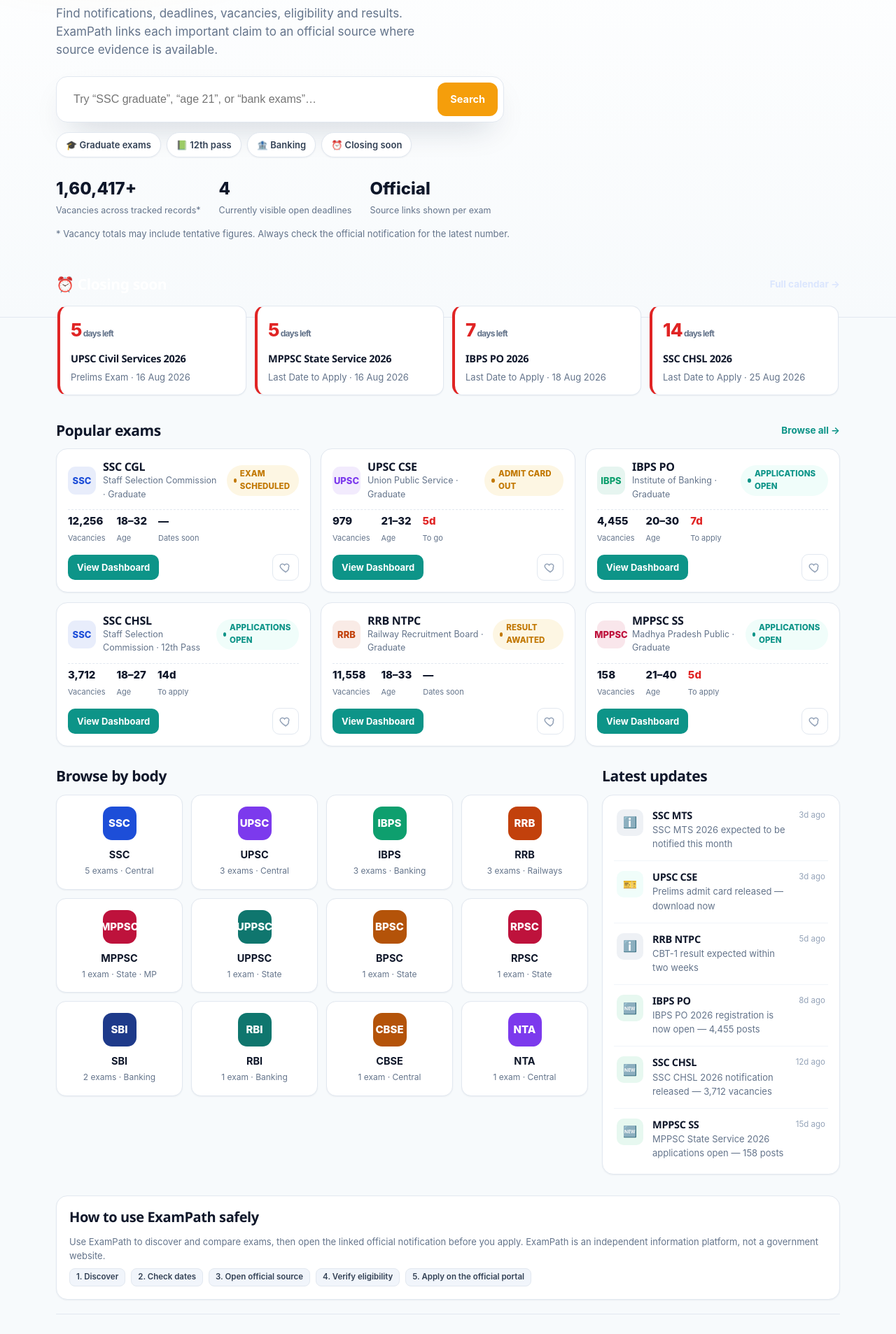
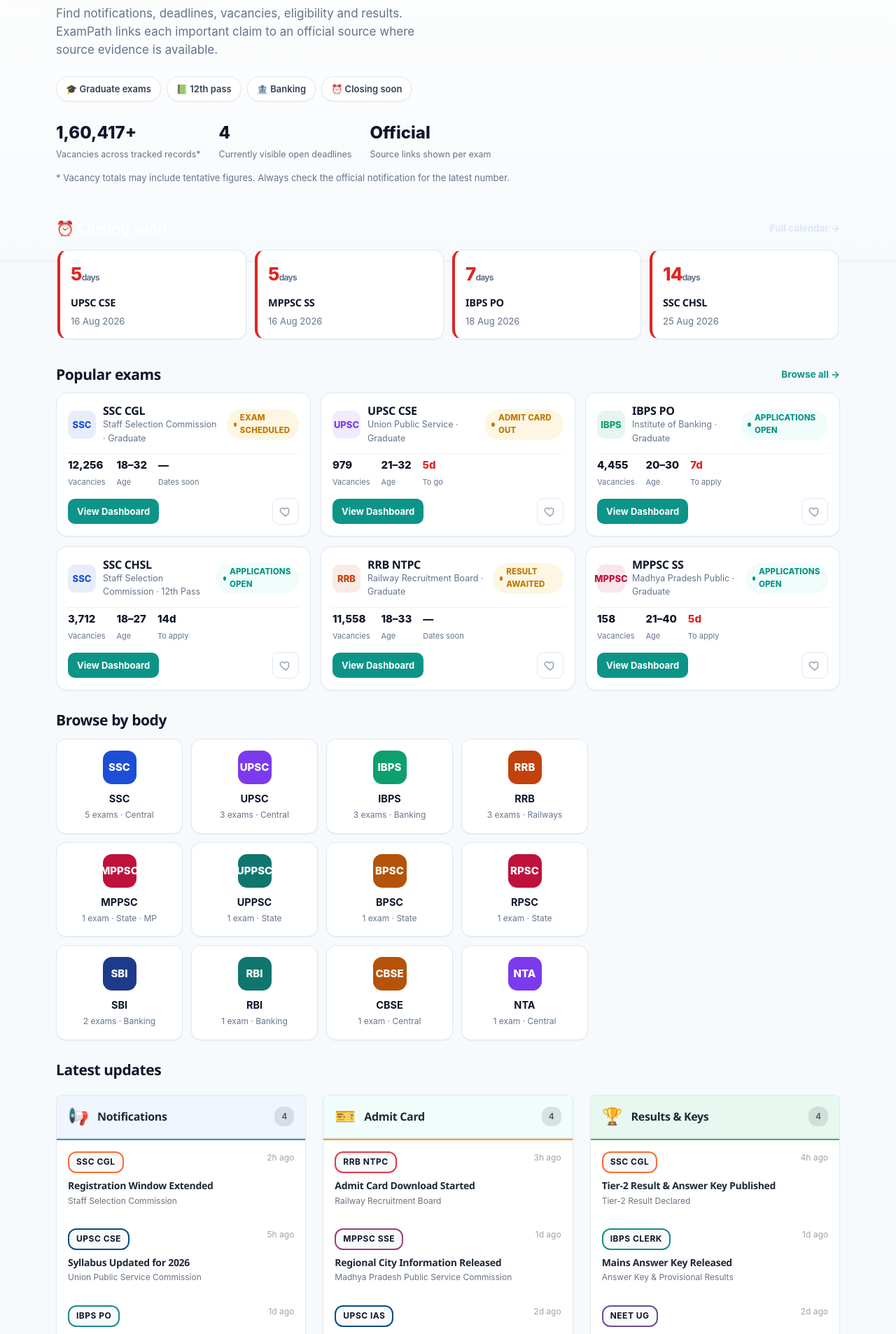
Before and after one commit to hemantsatishjadhav06-ai/Exampath, a Next.js app in the folder web/: page / in a window 1280 px wide. Shown: the part 253-2160 px from the top of the page at 70% size. Built offline with nearby package versions, Linux system fonts and the light colour scheme.

Commit message:
Update home page to include LatestUpdatesSection component with mock data

```diff
--- a/web/app/page.tsx
+++ b/web/app/page.tsx
@@ -1,11 +1,10 @@
 import Link from "next/link";
 import { getBodies, getCycles, getCycle, daysLeft, fmt, inr, latestUpdates } from "@/lib/data";
+import { MOCK_UPDATES } from "@/lib/mock-updates";
 import ExamCard from "@/components/ExamCard";
 import BodyCard from "@/components/BodyCard";
-import Feed from "@/components/Feed";
+import LatestUpdatesSection from "@/components/LatestUpdatesSection";
 import Footer from "@/components/Footer";
-import Countdown from "@/components/Countdown";
-import HeroSearch from "@/components/HeroSearch";
 
 const FEATURED = ["ssc-cgl-2026", "upsc-cse-2026", "ibps-po-2026", "ssc-chsl-2026", "rrb-ntpc-2026", "mppsc-ss-2026"];
 
@@ -27,7 +26,6 @@
           <span className="eyebrow">🇮🇳 {cycles.length} tracked exams · {bodies.length} bodies · source-linked data</span>
           <h1>Every government exam. <span className="u">Every date.</span> One place.</h1>
           <p className="sub">Find notifications, deadlines, vacancies, eligibility and results. ExamPath links each important claim to an official source where source evidence is available.</p>
-          <HeroSearch />
           <div className="chips">
             <Link className="c" href="/search/?q=graduate">🎓 Graduate exams</Link>
             <Link className="c" href="/search/?q=12th">📗 12th pass</Link>
@@ -44,19 +42,67 @@
       </section>
 
       <div className="wrap pull">
-        {soon.length > 0 && <div className="blk"><div className="sec-title"><h2 style={{ color: "#fff" }}>⏰ Closing soon</h2><Link href="/calendar/" style={{ color: "#dbe6fe" }}>Full calendar →</Link></div><div className="dl-strip">{soon.map(({ c, d }) => <Link className="dl-card" href={`/exam/${c.id}/`} key={c.id}><div className="cd"><Countdown iso={d.date} initialDays={daysLeft(d.date)} /></div><h4>{c.title}</h4><div className="small muted">{d.label} · {fmt(d.date)}</div></Link>)}</div></div>}
+        {soon.length > 0 && (
+          <div className="blk">
+            <div className="sec-title">
+              <h2 style={{ color: "#fff" }}>⏰ Closing soon</h2>
+              <Link href="/calendar/" style={{ color: "#dbe6fe" }}>Full calendar →</Link>
+            </div>
+            <div className="dl-strip">
+              {soon.map((item) => (
+                <Link key={item.c.id} href={`/exam/${item.c.id}/`} className="dl-card">
+                  <div className="cd">
+                    {daysLeft(item.d.date)}
+                    <small>days</small>
+                  </div>
+                  <h4>{item.c.exam}</h4>
+                  <p style={{ margin: 0, fontSize: "13px", color: "var(--muted)" }}>{fmt(item.d.date)}</p>
+                </Link>
+              ))}
+            </div>
+          </div>
+        )}
 
-        <div className="blk"><div className="sec-title"><h2>Popular exams</h2><Link href="/bodies/">Browse all →</Link></div><div className="exam-grid">{featured.map((c) => c && <ExamCard key={c.id} cycle={c} />)}</div></div>
+        <div className="blk">
+          <div className="sec-title">
+            <h2>Popular exams</h2>
+            <Link href="/bodies/">Browse all →</Link>
+          </div>
+          <div className="exam-grid">
+            {featured.map((c) => c && <ExamCard key={c.id} cycle={c} />)}
+          </div>
+        </div>
 
         <div style={{ display: "grid", gridTemplateColumns: "1fr 340px", gap: 20 }} className="blk home-2col">
-          <div><div className="sec-title"><h2>Browse by body</h2></div><div className="body-grid">{bodies.map((b) => <BodyCard key={b.slug} body={b} />)}</div></div>
-          <div><div className="sec-title"><h2>Latest updates</h2></div><div className="card" style={{ padding: "6px 16px" }}><Feed items={updates} /></div></div>
+          <div>
+            <div className="sec-title">
+              <h2>Browse by body</h2>
+            </div>
+            <div className="body-grid">
+              {bodies.map((b) => (
+                <BodyCard key={b.slug} body={b} />
+              ))}
+            </div>
+          </div>
+        </div>
+
+        {/* Latest Updates Section with 3 columns */}
+        <div className="blk">
+          <div className="sec-title">
+            <h2>Latest updates</h2>
+          </div>
+          <LatestUpdatesSection updates={MOCK_UPDATES} />
         </div>
 
         <div className="panel" style={{ marginTop: 16 }}>
           <h2 style={{ fontSize: 20 }}>How to use ExamPath safely</h2>
-          <p className="small muted" style={{ marginBottom: 8 }}>Use ExamPath to discover and compare exams, then open the linked official notification before you apply. ExamPath is an independent information platform, not a government website.</p>
-          <div style={{ display: "flex", gap: 8, flexWrap: "wrap" }}><span className="tag">1. Discover</span><span className="tag">2. Check dates</span><span className="tag">3. Open official source</span><span className="tag">4. Verify eligibility</span><span className="tag">5. Apply on the official portal</span></div>
+          <p className="small muted" style={{ marginBottom: 8 }}>Use ExamPath to discover and compare exams, then open the linked official notification before you apply. ExamPath is an independent reference tool built by students for students.</p>
+          <div style={{ display: "flex", gap: 8, flexWrap: "wrap" }}>
+            <span className="tag">1. Discover</span>
+            <span className="tag">2. Check dates</span>
+            <span className="tag">3. Open official source</span>
+            <span className="tag">4. Verify eligibility</span>
+          </div>
         </div>
         <Footer />
       </div>
```
